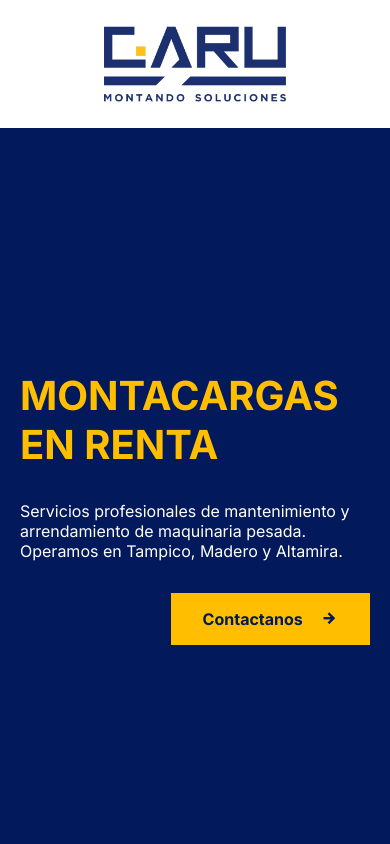
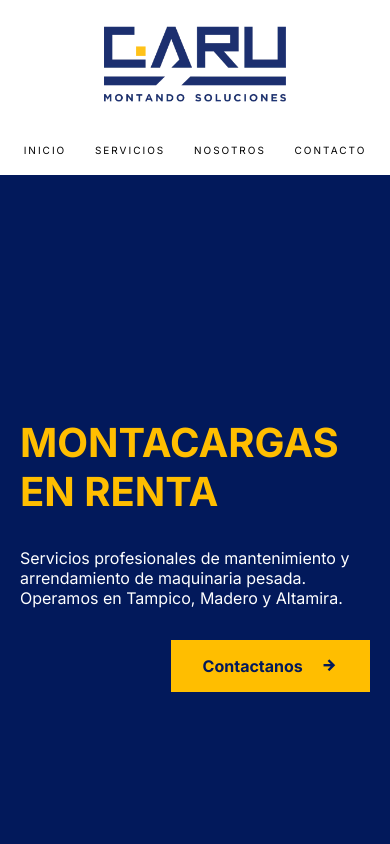
Before and after one commit to Yumbo78/CARU, a plain HTML site: page index.html in a window 390 px wide. Shown: the top 844 px of the page. Drawn offline with nearby package versions, Linux system fonts and the light colour scheme.

Commit message:
responsive adjustments

```diff
--- a/style.css
+++ b/style.css
@@ -54,6 +54,7 @@ body {
     letter-spacing: 2px;
     transition: all 0.2s;
     list-style: none;
+    font-size: clamp(10px, 1.5vw, 1rem);
 }
 
 .tab-item:hover {
@@ -512,6 +513,16 @@ footer {
     #navbar {
         justify-content: center;
         margin: 0;
+        flex-direction: column;
+        gap: 0;
+    }
+    .tabs {
+        padding: 0;
+        width: 100%;
+        justify-content: space-evenly;
+        gap: 5px;
+    }
+    .tab-item{
     }
 
     .banner{
@@ -536,9 +547,7 @@ footer {
         padding: 0;
     }
 
-    .tabs {
-        display: none;
-    }
+
 
     .aboutus {
         width: 80%;
```
